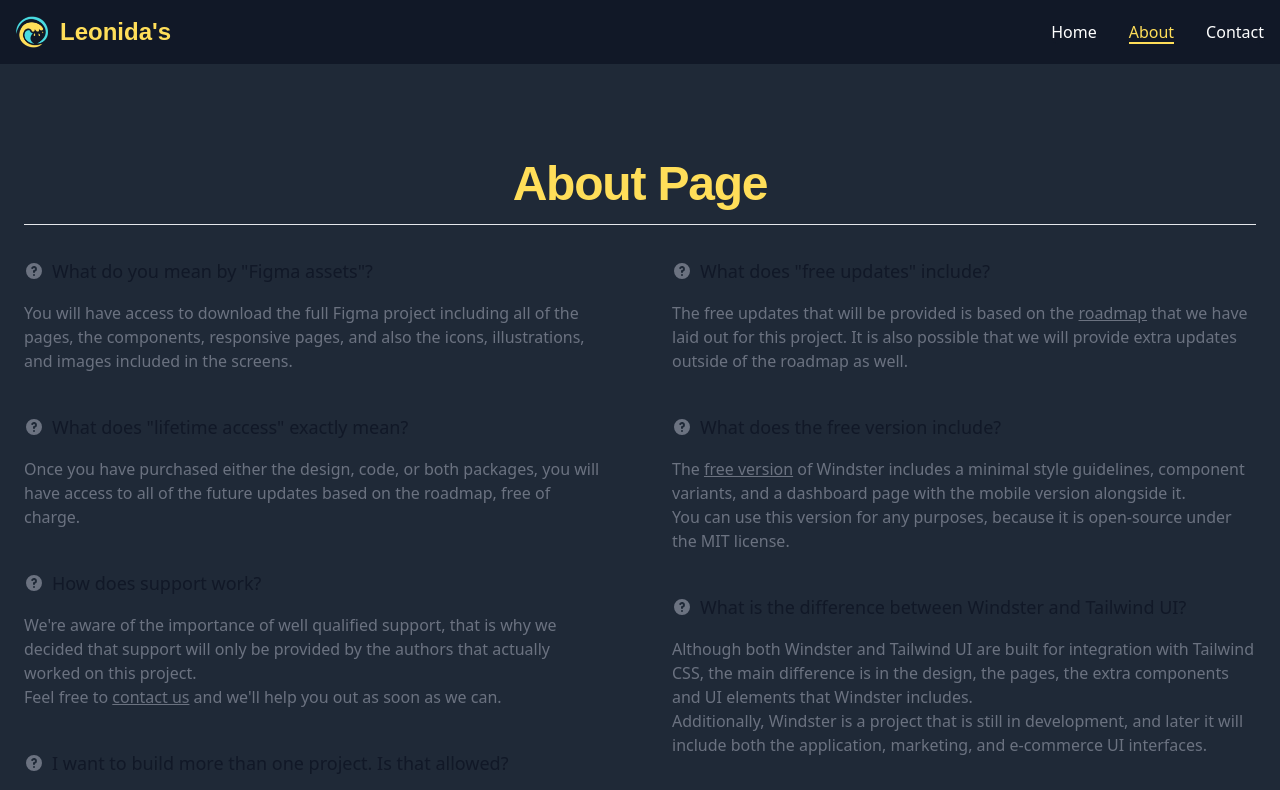
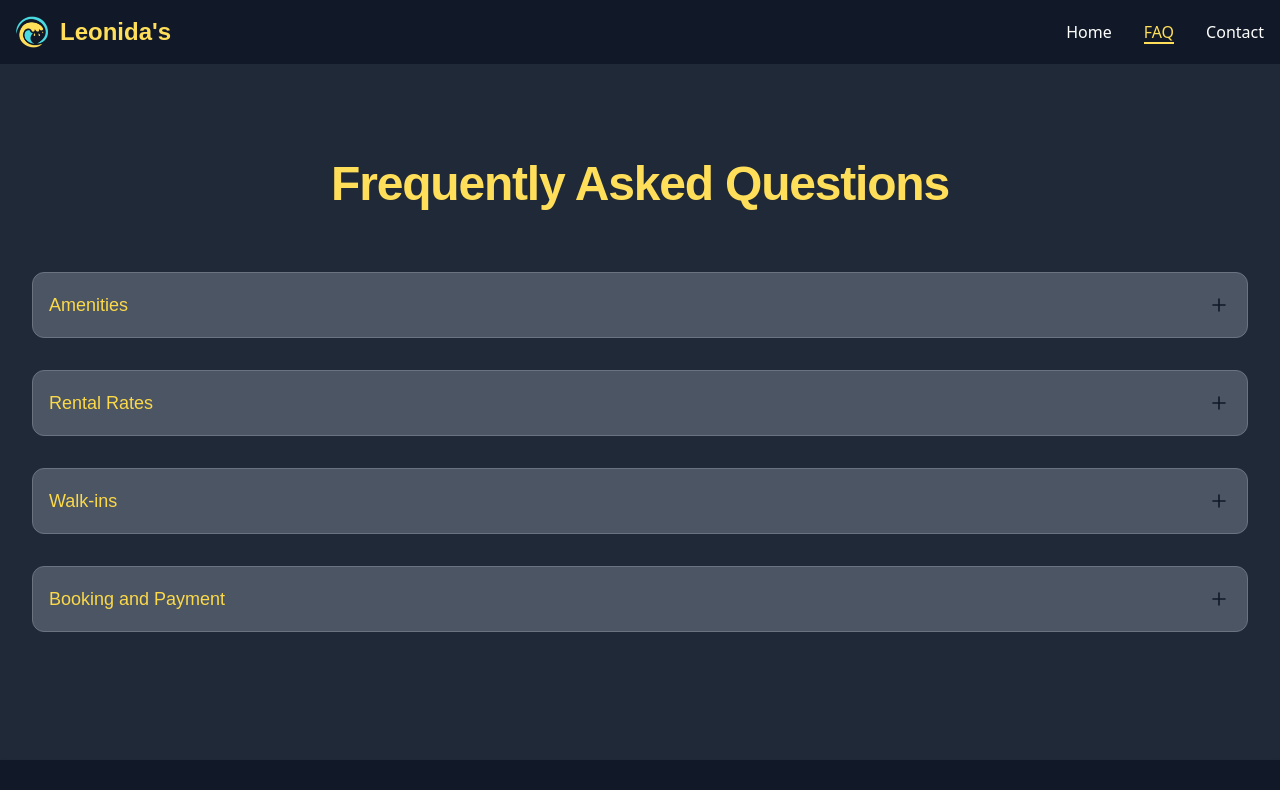
Before and after one commit to zoroQT20/leonieslatestweb, a React (Create React App) app: page /about in a window 1280 px wide. Shown: the top 790 px of the page. Built offline with nearby package versions, Linux system fonts and the light colour scheme.

Commit message:
fix about page

```diff
--- a/src/components/Footer.tsx
+++ b/src/components/Footer.tsx
@@ -17,7 +17,7 @@ const Footer: React.FC = () => {
           </a>
           <ul className="flex flex-wrap items-center mb-6 text-sm font-medium text-gray-500 sm:mb-0">
             <li>
-              <a href="/about" className="text-[#ffde59] hover:underline me-4 md:me-6">About</a>
+              <a href="/about" className="text-[#ffde59] hover:underline me-4 md:me-6">FAQ</a>
             </li>
             <li>
             <a href="/contact" className="text-[#ffde59] hover:underline">Contact</a>
--- a/src/components/Header.tsx
+++ b/src/components/Header.tsx
@@ -29,7 +29,7 @@ const Header: React.FC = () => {
             className="inline-flex justify-center items-center py-3 px-5 text-base font-medium text-center rounded-lg bg-gray-800 hover:bg-gray-700 focus:ring-4 focus:ring-blue-300"
             style={{ color: '#ffde59' }}
           >
-            About
+            FAQ
             <svg className="w-3.5 h-3.5 ms-2 rtl:rotate-180" aria-hidden="true" xmlns="http://www.w3.org/2000/svg" fill="none" viewBox="0 0 14 10">
               <path stroke="currentColor" strokeLinecap="round" strokeLinejoin="round" strokeWidth="2" d="M1 5h12m0 0L9 1m4 4L9 9"/>
             </svg>
--- a/src/components/Navbar.tsx
+++ b/src/components/Navbar.tsx
@@ -51,7 +51,7 @@ const Navbar: React.FC = () => {
                 href="/about"
                 className={`block py-2 px-3 relative rounded hover:bg-[#ffde59] hover:text-gray-900 md:hover:bg-transparent md:border-0 md:hover:text-[#ffde59] md:p-0 ${isActive('/about')}`}
               >
-                About
+                FAQ
               </a>
             </li>
             <li>
--- a/src/user/About.tsx
+++ b/src/user/About.tsx
@@ -1,86 +1,351 @@
-import React from 'react';
+import React, { useState } from 'react';
 
 const About: React.FC = () => {
+  const [openAccordion, setOpenAccordion] = useState<string | null>(null);
+
+  const toggleAccordion = (id: string) => {
+    setOpenAccordion(openAccordion === id ? null : id);
+  };
+
   return (
-    <section className="bg-gray-800 flex flex-col min-h-screen">
-      <div className="py-8 px-4 mx-auto max-w-screen-xl sm:py-16 lg:px-6 flex-grow mt-8 mb-8">
+    <section className="py-24 bg-gray-800">
+      <div className="mx-auto max-w-7xl px-4 sm:px-6 lg:px-8">
+        <div className="mb-16">
           <h1
             className="mb-4 text-4xl font-extrabold tracking-tight leading-none md:text-5xl lg:text-5xl"
             style={{ color: '#ffde59', fontFamily: 'Isidora Soft, sans-serif' }}
           >
-          About Page
+            Frequently Asked Questions
           </h1>
-        <div className="grid pt-8 text-left border-t border-gray-200 md:gap-16 dark:border-gray-700 md:grid-cols-2">
-            <div>
-                <div className="mb-10">
-                    <h3 className="flex items-center mb-4 text-lg font-medium text-gray-900 dark:text-white">
-                        <svg className="flex-shrink-0 mr-2 w-5 h-5 text-gray-500 dark:text-gray-400" fill="currentColor" viewBox="0 0 20 20" xmlns="http://www.w3.org/2000/svg"><path fillRule="evenodd" d="M18 10a8 8 0 11-16 0 8 8 0 0116 0zm-8-3a1 1 0 00-.867.5 1 1 0 11-1.731-1A3 3 0 0113 8a3.001 3.001 0 01-2 2.83V11a1 1 0 11-2 0v-1a1 1 0 011-1 1 1 0 100-2zm0 8a1 1 0 100-2 1 1 0 000 2z" clipRule="evenodd"></path></svg>
-                        What do you mean by "Figma assets"?
-                    </h3>
-                    <p className="text-gray-500 dark:text-gray-400">You will have access to download the full Figma project including all of the pages, the components, responsive pages, and also the icons, illustrations, and images included in the screens.</p>
         </div>
-                <div className="mb-10">
-                    <h3 className="flex items-center mb-4 text-lg font-medium text-gray-900 dark:text-white">
-                        <svg className="flex-shrink-0 mr-2 w-5 h-5 text-gray-500 dark:text-gray-400" fill="currentColor" viewBox="0 0 20 20" xmlns="http://www.w3.org/2000/svg"><path fillRule="evenodd" d="M18 10a8 8 0 11-16 0 8 8 0 0116 0zm-8-3a1 1 0 00-.867.5 1 1 0 11-1.731-1A3 3 0 0113 8a3.001 3.001 0 01-2 2.83V11a1 1 0 11-2 0v-1a1 1 0 011-1 1 1 0 100-2zm0 8a1 1 0 100-2 1 1 0 000 2z" clipRule="evenodd"></path></svg>
-                        What does "lifetime access" exactly mean?
-                    </h3>
-                    <p className="text-gray-500 dark:text-gray-400">Once you have purchased either the design, code, or both packages, you will have access to all of the future updates based on the roadmap, free of charge.</p>
-                </div>
-                <div className="mb-10">
-                    <h3 className="flex items-center mb-4 text-lg font-medium text-gray-900 dark:text-white">
-                        <svg className="flex-shrink-0 mr-2 w-5 h-5 text-gray-500 dark:text-gray-400" fill="currentColor" viewBox="0 0 20 20" xmlns="http://www.w3.org/2000/svg"><path fillRule="evenodd" d="M18 10a8 8 0 11-16 0 8 8 0 0116 0zm-8-3a1 1 0 00-.867.5 1 1 0 11-1.731-1A3 3 0 0113 8a3.001 3.001 0 01-2 2.83V11a1 1 0 11-2 0v-1a1 1 0 011-1 1 1 0 100-2zm0 8a1 1 0 100-2 1 1 0 000 2z" clipRule="evenodd"></path></svg>
-                        How does support work?
-                    </h3>
-                    <p className="text-gray-500 dark:text-gray-400">We're aware of the importance of well qualified support, that is why we decided that support will only be provided by the authors that actually worked on this project.</p>
-                    <p className="text-gray-500 dark:text-gray-400">Feel free to <a href="#" className="font-medium underline text-primary-600 dark:text-primary-500 hover:no-underline" target="_blank" rel="noreferrer">contact us</a> and we'll help you out as soon as we can.</p>
-                </div>
-                <div className="mb-10">
-                    <h3 className="flex items-center mb-4 text-lg font-medium text-gray-900 dark:text-white">
-                        <svg className="flex-shrink-0 mr-2 w-5 h-5 text-gray-500 dark:text-gray-400" fill="currentColor" viewBox="0 0 20 20" xmlns="http://www.w3.org/2000/svg"><path fillRule="evenodd" d="M18 10a8 8 0 11-16 0 8 8 0 0116 0zm-8-3a1 1 0 00-.867.5 1 1 0 11-1.731-1A3 3 0 0113 8a3.001 3.001 0 01-2 2.83V11a1 1 0 11-2 0v-1a1 1 0 011-1 1 1 0 100-2zm0 8a1 1 0 100-2 1 1 0 000 2z" clipRule="evenodd"></path></svg>
-                        I want to build more than one project. Is that allowed?
-                    </h3>
-                    <p className="text-gray-500 dark:text-gray-400">You can use Windster for an unlimited amount of projects, whether it's a personal website, a SaaS app, or a website for a client. As long as you don't build a product that will directly compete with Windster either as a UI kit, theme, or template, it's fine.</p>
-                    <p className="text-gray-500 dark:text-gray-400">Find out more information by <a href="#" className="font-medium underline text-primary-600 dark:text-primary-500 hover:no-underline">reading the license</a>.</p>
+        <div className="accordion-group" data-accordion="default-accordion">
+          {/* Accordion Item 1 */}
+          <div
+            className={`accordion border border-solid ${
+              openAccordion === 'accordion-1' ? 'border-gray-400 bg-gray-400' : 'border-gray-500 bg-gray-600'
+            } p-4 rounded-xl transition duration-500 mb-8 lg:p-4`}
+          >
+            <button
+              className={`accordion-toggle group inline-flex items-center justify-between text-left text-lg font-normal leading-8 ${
+                openAccordion === 'accordion-1' ? 'text-[#ffde59]' : 'text-[#fcd949]'
+              } w-full transition duration-500 hover:text-yellow-300`}
+              onClick={() => toggleAccordion('accordion-1')}
+              aria-controls="collapse-one"
+              aria-expanded={openAccordion === 'accordion-1'}
+            >
+              <h5 style={{ fontFamily: 'Isidora Soft, sans-serif' }}>Amenities</h5>
+              <svg
+                className={`w-6 h-6 transition duration-500 ${
+                  openAccordion === 'accordion-1' ? 'text-gray-600' : 'text-gray-900'
+                } ${
+                  openAccordion === 'accordion-1' ? 'hidden' : 'block'
+                }`}
+                viewBox="0 0 24 24"
+                fill="none"
+                xmlns="http://www.w3.org/2000/svg"
+              >
+                <path
+                  d="M6 12H18M12 18V6"
+                  stroke="currentColor"
+                  strokeWidth="1.6"
+                  strokeLinecap="round"
+                  strokeLinejoin="round"
+                ></path>
+              </svg>
+              <svg
+                className={`w-6 h-6 transition duration-500 ${
+                  openAccordion === 'accordion-1' ? 'text-gray-600' : 'text-gray-900'
+                } ${
+                  openAccordion === 'accordion-1' ? 'block' : 'hidden'
+                }`}
+                viewBox="0 0 24 24"
+                fill="none"
+                xmlns="http://www.w3.org/2000/svg"
+              >
+                <path
+                  d="M6 12H18"
+                  stroke="currentColor"
+                  strokeWidth="1.6"
+                  strokeLinecap="round"
+                  strokeLinejoin="round"
+                ></path>
+              </svg>
+            </button>
+            <div
+              id="collapse-one"
+              className={`accordion-content w-full overflow-hidden pr-4 transition-all duration-500 ${
+                openAccordion === 'accordion-1' ? 'max-h-[250px]' : 'max-h-0'
+              }`}
+              aria-labelledby="accordion-heading-one"
+            >
+              <ul className="list-disc pl-6 space-y-2 text-gray-700 style={{ fontFamily: 'Isidora Soft, sans-serif' }}">
+                <li className="flex items-start">
+                  <span className="mr-2">•</span>
+                  <span>Capacity: Accommodates up to 20 persons</span>
+                </li>
+                <li className="flex items-start">
+                  <span className="mr-2">•</span>
+                  <span>Rooms: A room for up to 10 persons</span>
+                </li>
+                <li className="flex items-start">
+                  <span className="mr-2">•</span>
+                  <span>Recreational Facilities: Basketball court, kubo</span>
+                </li>
+                <li className="flex items-start">
+                  <span className="mr-2">•</span>
+                  <span>Equipment: Complete cooking facilities</span>
+                </li>
+                <li className="flex items-start">
+                  <span className="mr-2">•</span>
+                  <span>Connectivity: Wi-Fi connection</span>
+                </li>
+                <li className="flex items-start">
+                  <span className="mr-2">•</span>
+                  <span>Entertainment: Videoke, Smart TV</span>
+                </li>
+                <li className="flex items-start">
+                  <span className="mr-2">•</span>
+                  <span>Parking: Available</span>
+                </li>
+              </ul>
             </div>
           </div>
-            <div>
-                <div className="mb-10">
-                    <h3 className="flex items-center mb-4 text-lg font-medium text-gray-900 dark:text-white">
-                        <svg className="flex-shrink-0 mr-2 w-5 h-5 text-gray-500 dark:text-gray-400" fill="currentColor" viewBox="0 0 20 20" xmlns="http://www.w3.org/2000/svg"><path fillRule="evenodd" d="M18 10a8 8 0 11-16 0 8 8 0 0116 0zm-8-3a1 1 0 00-.867.5 1 1 0 11-1.731-1A3 3 0 0113 8a3.001 3.001 0 01-2 2.83V11a1 1 0 11-2 0v-1a1 1 0 011-1 1 1 0 100-2zm0 8a1 1 0 100-2 1 1 0 000 2z" clipRule="evenodd"></path></svg>
-                        What does "free updates" include?
-                    </h3>
-                    <p className="text-gray-500 dark:text-gray-400">The free updates that will be provided is based on the <a href="#" className="font-medium underline text-primary-600 dark:text-primary-500 hover:no-underline">roadmap</a> that we have laid out for this project. It is also possible that we will provide extra updates outside of the roadmap as well.</p>
+
+          {/* Accordion Item 2 */}
+          <div
+            className={`accordion border border-solid ${
+              openAccordion === 'accordion-2' ? 'border-gray-400 bg-gray-400' : 'border-gray-500 bg-gray-600'
+            } p-4 rounded-xl transition duration-500 mb-8 lg:p-4`}
+          >
+            <button
+              className={`accordion-toggle group inline-flex items-center justify-between text-left text-lg font-normal leading-8 ${
+                openAccordion === 'accordion-2' ? 'text-[#ffde59]' : 'text-[#fcd949]'
+              } w-full transition duration-500 hover:text-yellow-300`}
+              onClick={() => toggleAccordion('accordion-2')}
+              aria-controls="collapse-two"
+              aria-expanded={openAccordion === 'accordion-2'}
+            >
+              <h5 style={{ fontFamily: 'Isidora Soft, sans-serif' }}>Rental Rates</h5>
+              <svg
+                className={`w-6 h-6 transition duration-500 ${
+                  openAccordion === 'accordion-2' ? 'text-gray-600' : 'text-gray-900'
+                } ${
+                  openAccordion === 'accordion-2' ? 'hidden' : 'block'
+                }`}
+                viewBox="0 0 24 24"
+                fill="none"
+                xmlns="http://www.w3.org/2000/svg"
+              >
+                <path
+                  d="M6 12H18M12 18V6"
+                  stroke="currentColor"
+                  strokeWidth="1.6"
+                  strokeLinecap="round"
+                  strokeLinejoin="round"
+                ></path>
+              </svg>
+              <svg
+                className={`w-6 h-6 transition duration-500 ${
+                  openAccordion === 'accordion-2' ? 'text-gray-600' : 'text-gray-900'
+                } ${
+                  openAccordion === 'accordion-2' ? 'block' : 'hidden'
+                }`}
+                viewBox="0 0 24 24"
+                fill="none"
+                xmlns="http://www.w3.org/2000/svg"
+              >
+                <path
+                  d="M6 12H18"
+                  stroke="currentColor"
+                  strokeWidth="1.6"
+                  strokeLinecap="round"
+                  strokeLinejoin="round"
+                ></path>
+              </svg>
+            </button>
+            <div
+              id="collapse-two"
+              className={`accordion-content w-full overflow-hidden pr-4 transition-all duration-500 ${
+                openAccordion === 'accordion-2' ? 'max-h-[250px] text-[#ffde59]' : 'max-h-0'
+              }`}
+              aria-labelledby="accordion-heading-two"
+            >
+              <ul className="list-disc pl-6 space-y-2 text-gray-700 style={{ fontFamily: 'Isidora Soft, sans-serif' }}">
+                <li className="flex items-start">
+                  <span className="mr-2">•</span>
+                  <span>Day Use: Starts at ₱4,500 (net)</span>
+                </li>
+                <li className="flex items-start">
+                  <span className="mr-2">•</span>
+                  <span>Overnight Use: Starts at ₱7,000 (net)</span>
+                </li>
+                <li className="flex items-start">
+                  <span className="mr-2">•</span>
+                  <span>Rates are inclusive of all amenities</span>
+                </li>
+              </ul>
             </div>
-                <div className="mb-10">
-                    <h3 className="flex items-center mb-4 text-lg font-medium text-gray-900 dark:text-white">
-                        <svg className="flex-shrink-0 mr-2 w-5 h-5 text-gray-500 dark:text-gray-400" fill="currentColor" viewBox="0 0 20 20" xmlns="http://www.w3.org/2000/svg"><path fillRule="evenodd" d="M18 10a8 8 0 11-16 0 8 8 0 0116 0zm-8-3a1 1 0 00-.867.5 1 1 0 11-1.731-1A3 3 0 0113 8a3.001 3.001 0 01-2 2.83V11a1 1 0 11-2 0v-1a1 1 0 011-1 1 1 0 100-2zm0 8a1 1 0 100-2 1 1 0 000 2z" clipRule="evenodd"></path></svg>
-                        What does the free version include?
-                    </h3>
-                    <p className="text-gray-500 dark:text-gray-400">The <a href="#" className="font-medium underline text-primary-600 dark:text-primary-500 hover:no-underline">free version</a> of Windster includes a minimal style guidelines, component variants, and a dashboard page with the mobile version alongside it.</p>
-                    <p className="text-gray-500 dark:text-gray-400">You can use this version for any purposes, because it is open-source under the MIT license.</p>
           </div>
-                <div className="mb-10">
-                    <h3 className="flex items-center mb-4 text-lg font-medium text-gray-900 dark:text-white">
-                        <svg className="flex-shrink-0 mr-2 w-5 h-5 text-gray-500 dark:text-gray-400" fill="currentColor" viewBox="0 0 20 20" xmlns="http://www.w3.org/2000/svg"><path fillRule="evenodd" d="M18 10a8 8 0 11-16 0 8 8 0 0116 0zm-8-3a1 1 0 00-.867.5 1 1 0 11-1.731-1A3 3 0 0113 8a3.001 3.001 0 01-2 2.83V11a1 1 0 11-2 0v-1a1 1 0 011-1 1 1 0 100-2zm0 8a1 1 0 100-2 1 1 0 000 2z" clipRule="evenodd"></path></svg>
-                        What is the difference between Windster and Tailwind UI?
-                    </h3>
-                    <p className="text-gray-500 dark:text-gray-400">Although both Windster and Tailwind UI are built for integration with Tailwind CSS, the main difference is in the design, the pages, the extra components and UI elements that Windster includes.</p>
-                    <p className="text-gray-500 dark:text-gray-400">Additionally, Windster is a project that is still in development, and later it will include both the application, marketing, and e-commerce UI interfaces.</p>
+
+          {/* Accordion Item 3 */}
+          <div
+            className={`accordion border border-solid ${
+              openAccordion === 'accordion-3' ? 'border-gray-400 bg-gray-400' : 'border-gray-500 bg-gray-600'
+            } p-4 rounded-xl transition duration-500 mb-8 lg:p-4`}
+          >
+            <button
+              className={`accordion-toggle group inline-flex items-center justify-between text-left text-lg font-normal leading-8 ${
+                openAccordion === 'accordion-3' ? 'text-[#ffde59]' : 'text-[#fcd949]'
+              } w-full transition duration-500 hover:text-yellow-300`}
+              onClick={() => toggleAccordion('accordion-3')}
+              aria-controls="collapse-three"
+              aria-expanded={openAccordion === 'accordion-3'}
+            >
+              <h5 style={{ fontFamily: 'Isidora Soft, sans-serif' }}>Walk-ins</h5>
+              <svg
+                className={`w-6 h-6 transition duration-500 ${
+                  openAccordion === 'accordion-3' ? 'text-gray-600' : 'text-gray-900'
+                } ${
+                  openAccordion === 'accordion-3' ? 'hidden' : 'block'
+                }`}
+                viewBox="0 0 24 24"
+                fill="none"
+                xmlns="http://www.w3.org/2000/svg"
+              >
+                <path
+                  d="M6 12H18M12 18V6"
+                  stroke="currentColor"
+                  strokeWidth="1.6"
+                  strokeLinecap="round"
+                  strokeLinejoin="round"
+                ></path>
+              </svg>
+              <svg
+                className={`w-6 h-6 transition duration-500 ${
+                  openAccordion === 'accordion-3' ? 'text-gray-600' : 'text-gray-900'
+                } ${
+                  openAccordion === 'accordion-3' ? 'block' : 'hidden'
+                }`}
+                viewBox="0 0 24 24"
+                fill="none"
+                xmlns="http://www.w3.org/2000/svg"
+              >
+                <path
+                  d="M6 12H18"
+                  stroke="currentColor"
+                  strokeWidth="1.6"
+                  strokeLinecap="round"
+                  strokeLinejoin="round"
+                ></path>
+              </svg>
+            </button>
+            <div
+              id="collapse-three"
+              className={`accordion-content w-full overflow-hidden pr-4 transition-all duration-500 ${
+                openAccordion === 'accordion-3' ? 'max-h-[250px]' : 'max-h-0'
+              }`}
+              aria-labelledby="accordion-heading-three"
+            >
+              <ul className="list-disc pl-6 space-y-2 text-gray-700 style={{ fontFamily: 'Isidora Soft, sans-serif' }}">
+                <li className="flex items-start">
+                  <span className="mr-2">•</span>
+                  <span>Walk-ins are allowed from 8:00 AM to 6:00 PM</span>
+                </li>
+                <li className="flex items-start">
+                  <span className="mr-2">•</span>
+                  <span>Rates for walk-ins are the same as the day use rates</span>
+                </li>
+                <li className="flex items-start">
+                  <span className="mr-2">•</span>
+                  <span>Prior reservation is recommended to ensure availability</span>
+                </li>
+              </ul>
             </div>
-                <div className="mb-10">
-                    <h3 className="flex items-center mb-4 text-lg font-medium text-gray-900 dark:text-white">
-                        <svg className="flex-shrink-0 mr-2 w-5 h-5 text-gray-500 dark:text-gray-400" fill="currentColor" viewBox="0 0 20 20" xmlns="http://www.w3.org/2000/svg"><path fillRule="evenodd" d="M18 10a8 8 0 11-16 0 8 8 0 0116 0zm-8-3a1 1 0 00-.867.5 1 1 0 11-1.731-1A3 3 0 0113 8a3.001 3.001 0 01-2 2.83V11a1 1 0 11-2 0v-1a1 1 0 011-1 1 1 0 100-2zm0 8a1 1 0 100-2 1 1 0 000 2z" clipRule="evenodd"></path></svg>
-                        Can I use Windster in open-source projects?
-                    </h3>
-                    <p className="text-gray-500 dark:text-gray-400">Generally, it is accepted to use Windster in open-source projects, as long as it is not a UI library, a theme, a template, a page-builder that would be considered as an alternative to Windster itself.</p>
-                    <p className="text-gray-500 dark:text-gray-400">With that being said, feel free to use this design kit for your open-source projects.</p>
-                    <p className="text-gray-500 dark:text-gray-400">Find out more information by <a href="#" className="font-medium underline text-primary-600 dark:text-primary-500 hover:no-underline">reading the license</a>.</p>
+          </div>
+
+          {/* Accordion Item 4 */}
+          <div
+            className={`accordion border border-solid ${
+              openAccordion === 'accordion-4' ? 'border-gray-400 bg-gray-400' : 'border-gray-500 bg-gray-600'
+            } p-4 rounded-xl transition duration-500 mb-8 lg:p-4`}
+          >
+            <button
+              className={`accordion-toggle group inline-flex items-center justify-between text-left text-lg font-normal leading-8 ${
+                openAccordion === 'accordion-4' ? 'text-[#ffde59]' : 'text-[#fcd949]'
+              } w-full transition duration-500 hover:text-yellow-300`}
+              onClick={() => toggleAccordion('accordion-4')}
+              aria-controls="collapse-four"
+              aria-expanded={openAccordion === 'accordion-4'}
+            >
+              <h5 style={{ fontFamily: 'Isidora Soft, sans-serif' }}>Booking and Payment</h5>
+              <svg
+                className={`w-6 h-6 transition duration-500 ${
+                  openAccordion === 'accordion-4' ? 'text-gray-600' : 'text-gray-900'
+                } ${
+                  openAccordion === 'accordion-4' ? 'hidden' : 'block'
+                }`}
+                viewBox="0 0 24 24"
+                fill="none"
+                xmlns="http://www.w3.org/2000/svg"
+              >
+                <path
+                  d="M6 12H18M12 18V6"
+                  stroke="currentColor"
+                  strokeWidth="1.6"
+                  strokeLinecap="round"
+                  strokeLinejoin="round"
+                ></path>
+              </svg>
+              <svg
+                className={`w-6 h-6 transition duration-500 ${
+                  openAccordion === 'accordion-4' ? 'text-gray-600' : 'text-gray-900'
+                } ${
+                  openAccordion === 'accordion-4' ? 'block' : 'hidden'
+                }`}
+                viewBox="0 0 24 24"
+                fill="none"
+                xmlns="http://www.w3.org/2000/svg"
+              >
+                <path
+                  d="M6 12H18"
+                  stroke="currentColor"
+                  strokeWidth="1.6"
+                  strokeLinecap="round"
+                  strokeLinejoin="round"
+                ></path>
+              </svg>
+            </button>
+            <div
+              id="collapse-four"
+              className={`accordion-content w-full overflow-hidden pr-4 transition-all duration-500 ${
+                openAccordion === 'accordion-4' ? 'max-h-[250px]' : 'max-h-0'
+              }`}
+              aria-labelledby="accordion-heading-four"
+            >
+              <ul className="list-disc pl-6 space-y-2 text-gray-700 style={{ fontFamily: 'Isidora Soft, sans-serif' }}">
+                <li className="flex items-start">
+                  <span className="mr-2">•</span>
+                  <span>Bookings can be made via phone or email</span>
+                </li>
+                <li className="flex items-start">
+                  <span className="mr-2">•</span>
+                  <span>50% deposit is required to secure the reservation</span>
+                </li>
+                <li className="flex items-start">
+                  <span className="mr-2">•</span>
+                  <span>Full payment is due 1 week before the event</span>
+                </li>
+                <li className="flex items-start">
+                  <span className="mr-2">•</span>
+                  <span>Payments are non-refundable</span>
+                </li>
+              </ul>
             </div>
           </div>
         </div>
       </div>
     </section>
   );
-}
+};
 
 export default About;
```
Lines whose indentation alone changed are shown as unchanged.
